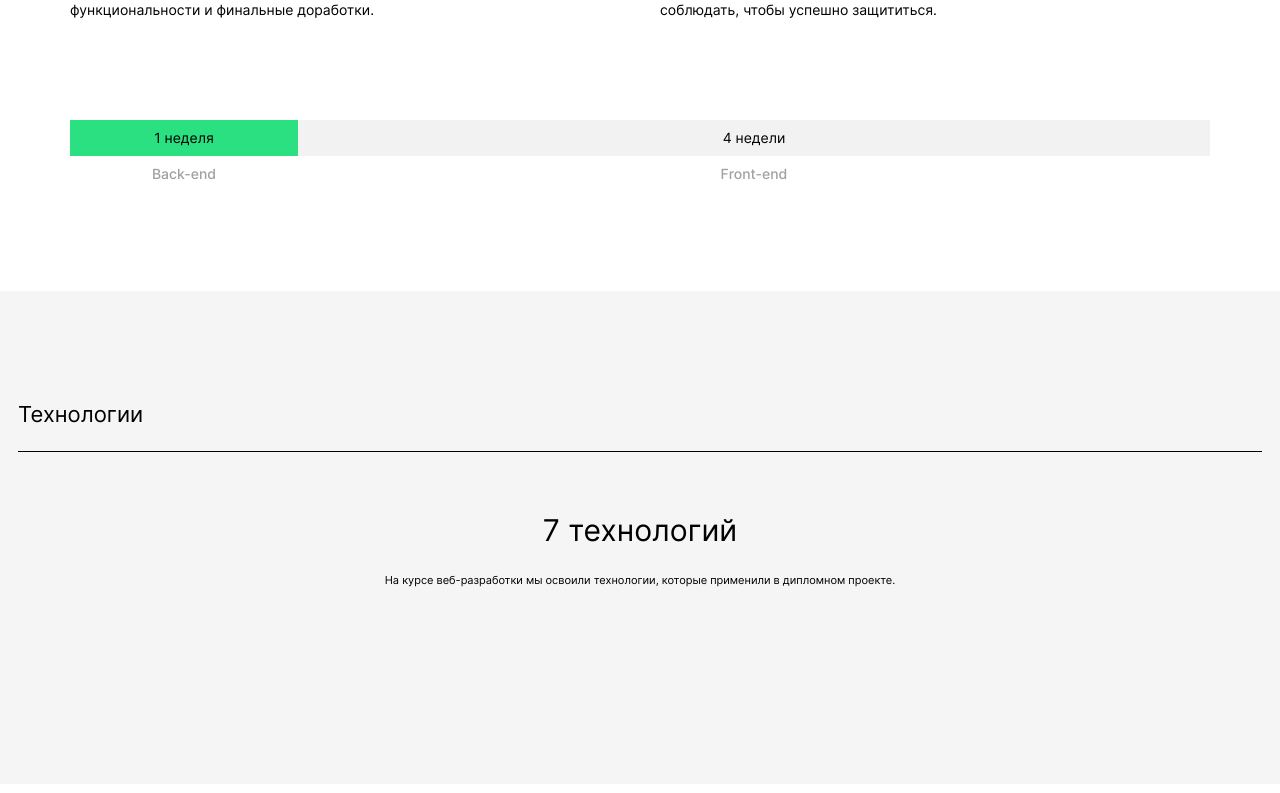
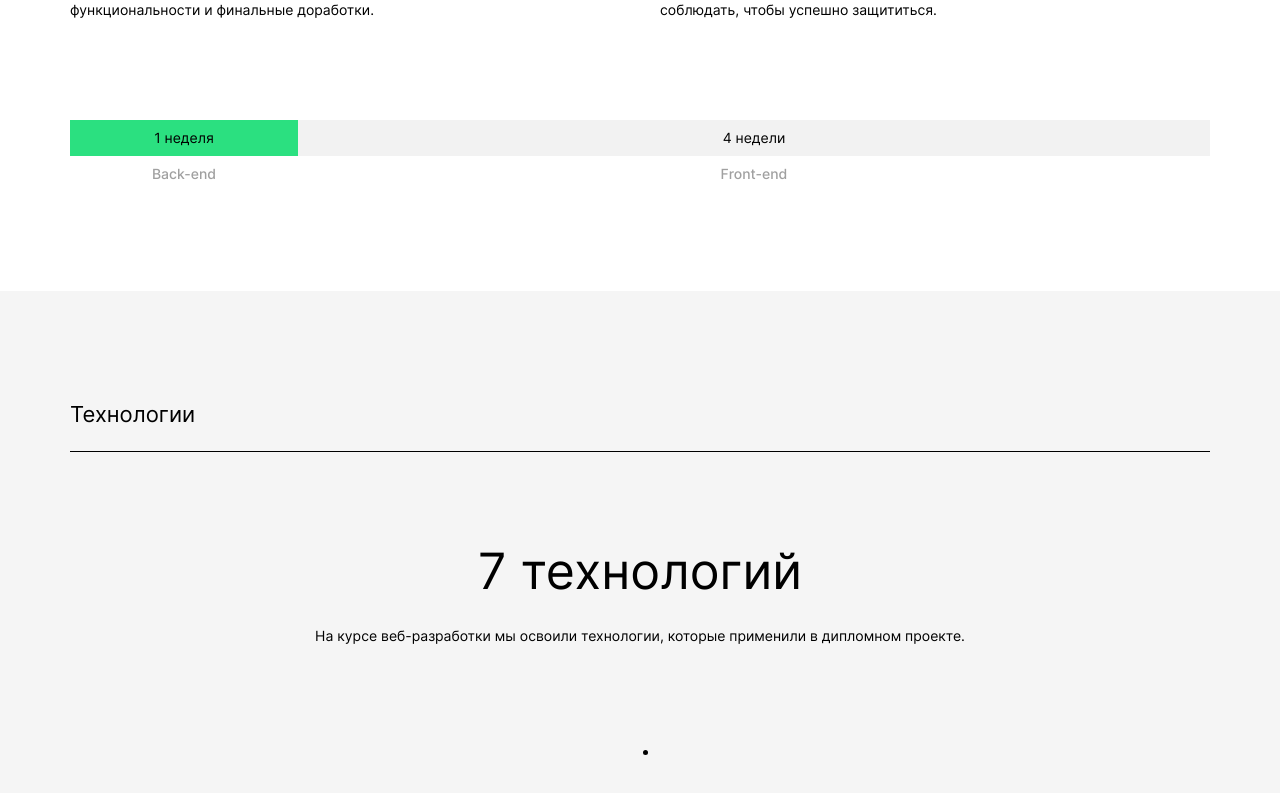
Before and after one commit to HeilRulez/movies-explorer-frontend, a React (Create React App) app: page / in a window 1280 px wide. Shown: the part 898-1691 px from the top of the page. Built offline with nearby package versions, Linux system fonts and the light colour scheme.

Commit message:
вёрстка

```diff
--- a/src/components/Techs/Techs.css
+++ b/src/components/Techs/Techs.css
@@ -40,3 +40,45 @@
     box-sizing: border-box;
     min-height: 82px;
 }
+
+@media screen and (min-width: 640px) {
+    .techs {
+        min-width: 768px;
+        min-height: 567px;
+        padding: 0 50px;
+    }
+
+    .techs__header {
+        font-size: 50px;
+        line-height: 58px;
+        padding: 80px 0 0;
+        max-width: 600px;
+    }
+
+    .techs__description {
+        font-size: 12px;
+        line-height: 18px;
+        min-width: 460px;
+        padding: 22px 0;
+        min-height: 105px;
+    }
+}
+
+@media screen and (min-width: 1024px) {
+    .techs {
+        min-width: 1024px;
+        min-height: 625px;
+        padding: 0 70px;
+    }
+
+    .techs__header {
+        padding: 90px 0 0;
+    }
+
+    .techs__description {
+        font-size: 14px;
+        line-height: 20px;
+        padding: 26px 0;
+        min-height: 126px;
+    }
+}
--- a/src/components/Techs/Techs.js
+++ b/src/components/Techs/Techs.js
@@ -10,6 +10,9 @@ export default function Techs() {
                 <p className='techs__description'>
                     На курсе веб-разработки мы освоили технологии, которые применили в дипломном проекте.
                 </p>
+                <ul className='techs__list'>
+                    <li className='techs__item'></li>
+                </ul>
             </div>
         </section>
     );
```
